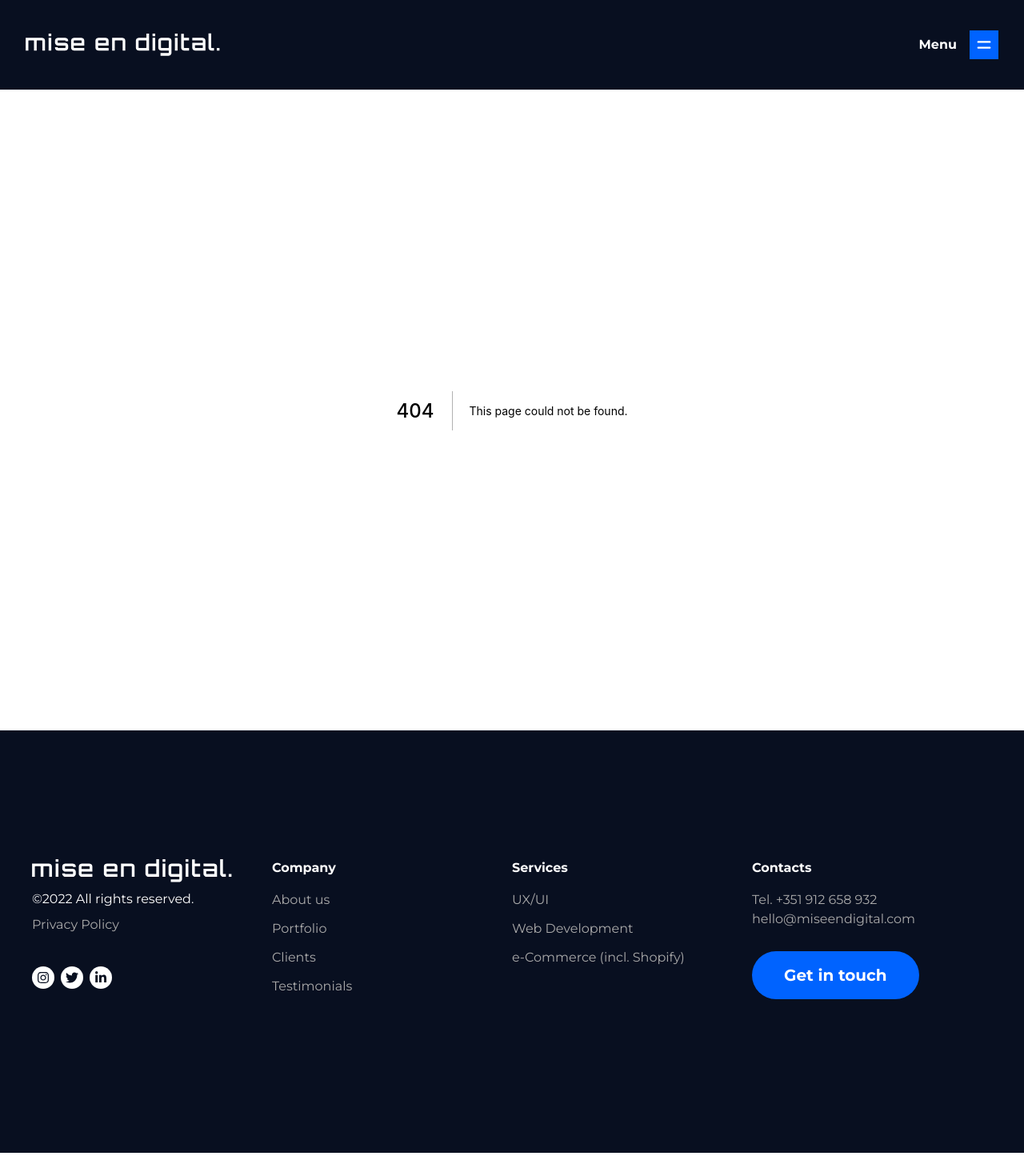
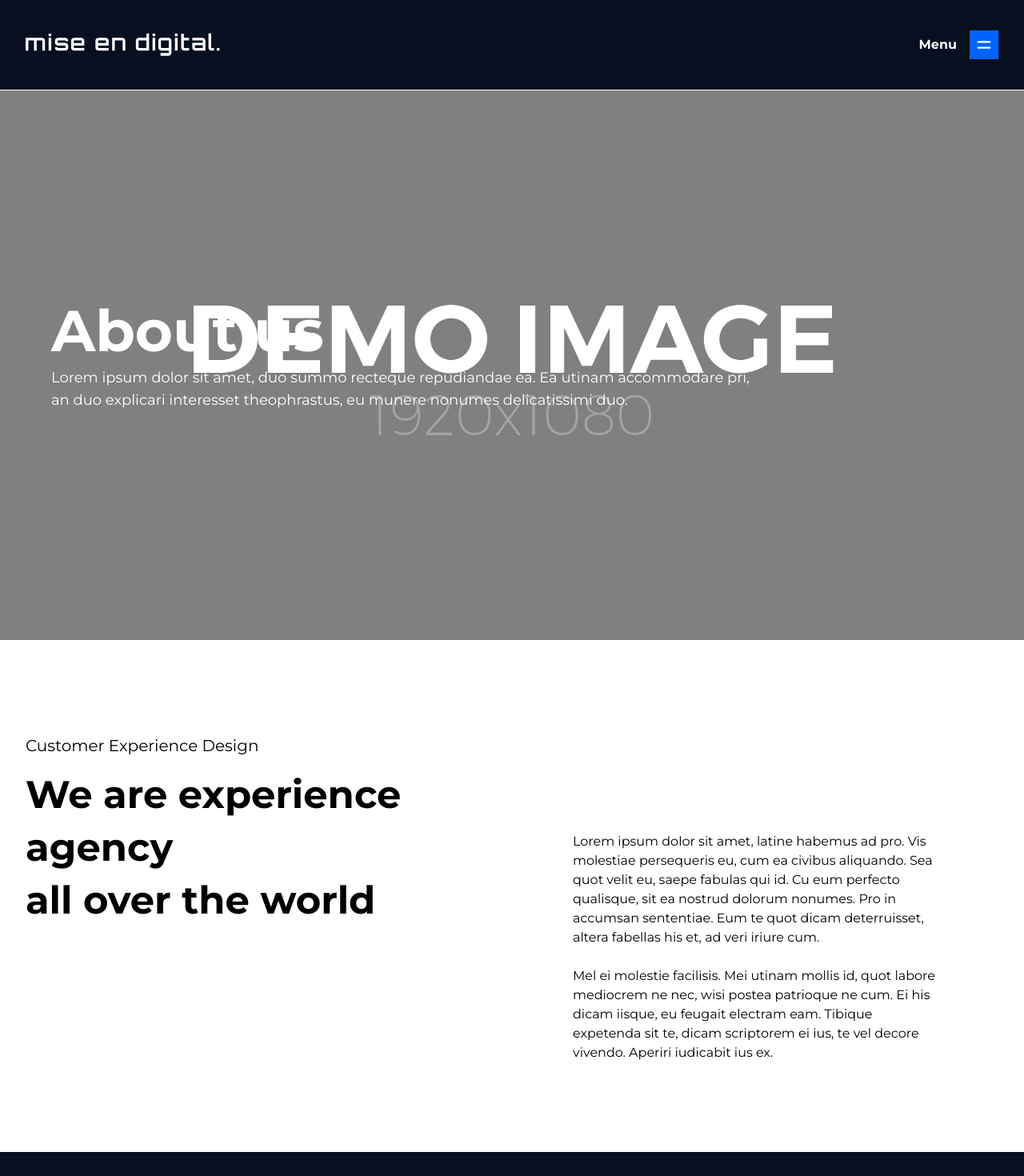
Before and after one commit to therealdanmalmx/miseendigital, a Next.js app: page /about in a window 1280 px wide. Before the commit this address had no page. Shown: the top 1470 px of the page at 80% size. Before the commit the page ends 1441 px from the top, so only its background shows below. Built offline with nearby package versions, Linux system fonts and the light colour scheme.

Commit message:
Add About Page

```diff
--- a/components/base/Navbar.js
+++ b/components/base/Navbar.js
@@ -76,7 +76,7 @@ const Navbar = () => {
                 className="absolute right-4 top-4 h-6 w-6 text-white"
                 onClick={() => setToggle(false)}
               />
-              <div className="w-full flex flex-col md:flex-row md:items-center md:justify-between lg:px-80">
+              <div className="w-full flex flex-col md:flex-row md:items-center md:justify-between md:px-8 xl:px-80">
                 <ul className="text-left">
                   {["Home", "Services", "Works", "Contacts"].map((item) => (
                     <Link
--- /dev/null
+++ b/pages/about/index.js
@@ -0,0 +1,33 @@
+import { images } from "../../utils";
+
+const about = () => {
+    return (
+        <>
+        <div className="app__hero flex h-[calc(100vh_-_113px)] max-w-full flex-col items-start justify-center bg-secondary-color bg-cover bg-center" style={{backgroundImage: `url(${images.sample.src})`}}>
+            <h1 className="mb- pl-16 max-w-4xl text-left text-5xl font-bold leading-snug text-white md:text-7xl md:leading-tight">
+            <span className="text-white">About us</span>
+            </h1>
+            <p className="mb-8 pl-16 text-lg text-white text-left">
+            Lorem ipsum dolor sit amet, duo summo recteque repudiandae ea. Ea utinam accommodare pri, <br />
+            an duo explicari interesset theophrastus, eu munere nonumes delicatissimi duo.
+            </p>
+        </div>
+
+        <div className="app__contact w-full grid md:grid-cols-2 justify-items-center py-28 px-8">
+            <div className="intro-company">
+                <p className="text-left font-normal leading-10 text-xl pb-2">Customer Experience Design</p>
+                <h1 className="app__contact-head-text mb-10 flex-col text-left font-bold leading-tight md:leading-snug text-3xl md:text-5xl">
+                    We are experience agency <br/> all over the world
+                </h1>
+            </div>
+            <div className="text-company md:pt-32 md:w-3/4">
+                <p>Lorem ipsum dolor sit amet, latine habemus ad pro. Vis molestiae persequeris eu, cum ea civibus aliquando. Sea quot velit eu, saepe fabulas qui id. Cu eum perfecto qualisque, sit ea nostrud dolorum nonumes. Pro in accumsan sententiae. Eum te quot dicam deterruisset, altera fabellas his et, ad veri iriure cum.</p>
+                <br/>
+                <p>Mel ei molestie facilisis. Mei utinam mollis id, quot labore mediocrem ne nec, wisi postea patrioque ne cum. Ei his dicam iisque, eu feugait electram eam. Tibique expetenda sit te, dicam scriptorem ei ius, te vel decore vivendo. Aperiri iudicabit ius ex.</p>
+            </div>
+        </div>
+      </>
+    )
+  }
+
+export default about
```
Also changed, not shown: 1 other file (tests, documents, lock files or other folders).
